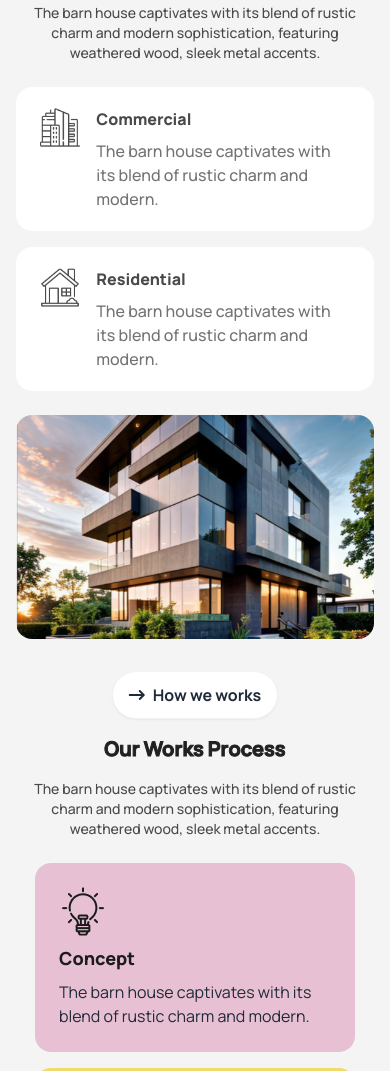
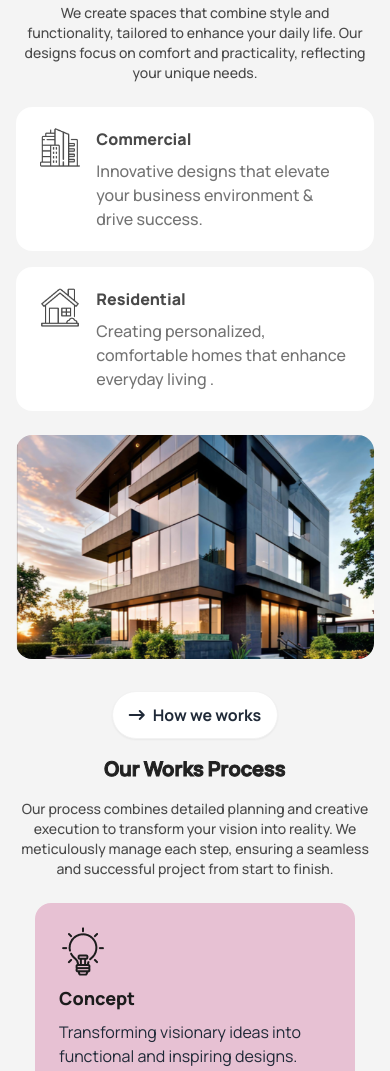
Before and after one commit to User-RAY/Assignment-3, a plain HTML site: page index.html in a window 390 px wide. Shown: the part 785-1856 px from the top of the page. Drawn offline with nearby package versions, Linux system fonts and the light colour scheme.

Commit message:
made some content text changes

```diff
--- a/index.html
+++ b/index.html
@@ -110,6 +110,7 @@
 
     <main>
 
+      <!-- About us section -->
         <section class="bg-[#F4F4F4]">
 
           <div class="mt-8 w-11/12 mx-auto flex justify-center items-center flex-col sm:flex-row ">
@@ -118,7 +119,7 @@
               <img src="assets/Vector.png" alt="spiral-arrow" class="absolute top-[-2rem] left-[-2rem] hidden sm:inline">
               <button class="btn rounded-full bg-white font-bold text-base mt-8"> <i class="fa-solid fa-arrow-right-long"></i>About Us</i></button>
               <h1 class="font-bold text-2xl text-center sm:text-left text-[#212121] my-4 sm:text-4xl sm:w-3/5" style="-webkit-text-stroke: 1px;">We design thoughtful, liveable spaces</h1>
-              <p class="text-center font-medium text-sm text-[#494949] mb-6 sm:text-left sm:w-3/5">The barn house captivates with its blend of rustic charm and  modern sophistication, featuring weathered wood, sleek metal accents.</p>
+              <p class="text-center font-medium text-sm text-[#494949] mb-6 sm:text-left sm:w-3/5">We create spaces that combine style and functionality, tailored to enhance your daily life. Our designs focus on comfort and practicality, reflecting your unique needs.</p>
               <div class="flex p-5 card-side px-6 bg-base-100 rounded-2xl mb-4 sm:mr-8">
                <figure class="flex items-start sm:items-center min-w-10">
                  <img
@@ -127,7 +128,7 @@
                </figure>
                <div class="card-body p-0 pl-4">
                  <h2 class="card-title font-extrabold text-base text-[#494949]">Commercial</h2>
-                 <p class="font-medium text-base text-[#737373]">The barn house captivates with its blend of rustic charm and modern.</p>
+                 <p class="font-medium text-base text-[#737373]">Innovative designs that elevate your business environment & drive success.</p>
                </div>
               </div>
               <div class="flex p-5 card-side px-6 bg-base-100 rounded-2xl mb-6 sm:mr-8">
@@ -138,7 +139,7 @@
               </figure>
               <div class="card-body p-0 pl-4">
                 <h2 class="card-title font-extrabold text-base text-[#494949]">Residential</h2>
-                <p class="font-medium text-base text-[#737373]">The barn house captivates with its blend of rustic charm and modern.</p>
+                <p class="font-medium text-base text-[#737373]">Creating personalized, comfortable homes that enhance everyday living .</p>
               </div>
               </div>
             </div>
@@ -152,14 +153,14 @@
 
         </section>
 
-
+        <!-- work process section -->
         <section  class="bg-[#F4F4F4]">
 
           <div class="w-11/12 mx-auto flex justify-center items-center flex-col">
 
             <button class="btn rounded-full bg-white font-bold text-base mt-8"> <i class="fa-solid fa-arrow-right-long"></i>How we works</i></button>
             <h1 class="font-bold text-xl text-[#212121] my-4 sm:text-4xl" style="-webkit-text-stroke: 1px;" >Our Works Process</h1>
-            <p class="font-medium text-sm text-[#494949] text-center mb-6 sm:max-w-2xl">The barn house captivates with its blend of rustic charm and modern sophistication, featuring weathered wood, sleek metal accents.</p>
+            <p class="font-medium text-sm text-[#494949] text-center mb-6 sm:max-w-2xl">Our process combines detailed planning and creative execution to transform your vision into reality. We meticulously manage each step, ensuring a seamless and successful project from start to finish.</p>
 
             <div class="sm:flex sm:gap-6 sm:mb-24">
 
@@ -172,7 +173,7 @@
                 </figure>
                 <div class="card-body text-left p-0">
                   <h2 class="card-title text-left font-extrabold text-lg text-[#1C1C1C] mt-2">Concept</h2>
-                  <p>The barn house captivates with its blend of rustic charm and modern.</p>
+                  <p>Transforming visionary ideas into functional and inspiring designs.</p>
                 </div>
               </div>
 
@@ -185,7 +186,7 @@
                 </figure>
                 <div class="card-body text-left p-0">
                   <h2 class="card-title text-left font-extrabold text-lg text-[#1C1C1C] mt-2">Design Process</h2>
-                  <p>The barn house captivates with its blend of rustic charm and modern.</p>
+                  <p>A seamless journey from concept to completion, ensuring your vision becomes reality.</p>
                 </div>
               </div>
 
@@ -198,7 +199,7 @@
                 </figure>
                 <div class="card-body text-left p-0">
                   <h2 class="card-title text-left font-extrabold text-lg text-[#1C1C1C] mt-2">Supervision</h2>
-                  <p>The barn house captivates with its blend of rustic charm and modern.</p>
+                  <p>Expert oversight to ensure your project stays on track and meets the highest standards.</p>
                 </div>
               </div>
 
@@ -211,7 +212,7 @@
                 </figure>
                 <div class="card-body text-left p-0">
                   <h2 class="card-title text-left font-extrabold text-lg text-[#1C1C1C] mt-2">Budget Planning</h2>
-                  <p>The barn house captivates with its blend of rustic charm and modern.</p>
+                  <p>Strategic management to maximize value while staying within your financial goals.</p>
                 </div>
               </div>
 
@@ -226,7 +227,7 @@
 
             <button class="btn rounded-full bg-[#ABEF5F]/[.2] font-bold text-base mt-8 border-none sm:mt-24"> <i class="fa-solid fa-arrow-right-long"></i>Explore our Latest works</i></button>
             <h1 class="font-bold text-2xl text-[#212121] my-4 w-4/5 text-center sm:text-5xl" style="-webkit-text-stroke: 1px;" >Our Latest Portfolio</h1>
-            <p class="font-medium text-sm text-[#494949] text-center mb-6 sm:max-w-2xl sm:text-base sm:my-8">The barn house captivates with its blend of rustic charm and modern sophistication, featuring weathered wood, sleek metal accents.</p>
+            <p class="font-medium text-sm text-[#494949] text-center mb-6 sm:max-w-2xl sm:text-base sm:my-8">Explore our most recent projects showcasing innovative designs and exceptional craftsmanship.</p>
 
 
               <div class="sm:grid sm:grid-cols-5 sm:grid-rows-2 sm:gap-x-4">
@@ -240,7 +241,7 @@
                   </figure>
                   <div class="card-body items-left text-center sm:flex sm:w-1/2 sm:p-0 sm:py-4 sm:justify-evenly sm:pr-4">
                     <h2 class="card-title font-extrabold text-xl text-left">Commercial</h2>
-                    <p class="text-left font-medium text-base text-[#737373] sm:flex-grow-0 ">The barn house captivates with its blend of rustic charm and modern. The barn house captivates with its blend of rustic charm and modern.</p>
+                    <p class="text-left font-medium text-base text-[#737373] sm:flex-grow-0 ">Our commercial projects captivate with their blend of functionality and modern elegance, tailored to your business environment.</p>
                     <div class="flex justify-start items-center">
                       <button class="btn btn-outline bg-white border-none text-left p-0 font-extrabold text-base">View Details<i class="fa-solid fa-arrow-up-long w-8 h-8  flex justify-center items-center text-black bg-color-primary rounded-full rotate-45"></i></button>
                     </div>
@@ -277,7 +278,7 @@
                   </figure>
                   <div class="card-body items-left text-center sm:flex sm:w-1/2 sm:py-4 sm:p-0 sm:justify-evenly">
                     <h2 class="card-title font-extrabold text-xl text-left">Commercial</h2>
-                    <p class="text-left font-medium text-base text-[#737373] sm:flex-grow-0">The barn house captivates with its blend of rustic charm and modern.</p>
+                    <p class="text-left font-medium text-base text-[#737373] sm:flex-grow-0">Elevating business environments with cutting-edge designs that blend functionality and style.</p>
                     <div class="flex justify-start items-center">
                       <button class="btn btn-outline bg-white border-none text-left p-0 font-extrabold text-base">View Details<i class="fa-solid fa-arrow-up-long w-8 h-8  flex justify-center items-center text-black bg-color-primary rounded-full rotate-45"></i></button>
                     </div>
@@ -355,7 +356,7 @@
 
             <button class="btn rounded-full bg-[#ABEF5F]/[.2] font-bold text-base mt-8 border-none sm:mt-24"> <i class="fa-solid fa-arrow-right-long"></i>Let's Connect</i></button>
             <h1 class="font-bold text-2xl text-[#212121] my-4 w-4/5 text-center sm:text-5xl" style="-webkit-text-stroke: 1px;" >Let's Discuss Next Project</h1>
-            <p class="font-medium text-sm text-[#494949] text-center mb-6 sm:max-w-2xl sm:text-base sm:my-8">The barn house captivates with its blend of rustic charm and modern sophistication, featuring weathered wood, sleek metal accents.</p>
+            <p class="font-medium text-sm text-[#494949] text-center mb-6 sm:max-w-2xl sm:text-base sm:my-8">Connect with us to bring your vision to life with tailored design solutions and expert guidance.</p>
 
             <form action="#" class="mb-4 w-full sm:grid sm:grid-cols-2 gap-x-6">
 
@@ -389,7 +390,7 @@
             <a class="font-extrabold ml-2 text-3xl">Rinterio</a>
           </div>
 
-          <p class="font-medium text-base text-[#737373] text-center mb-8 sm:max-w-2xl sm:mx-auto">The barn house captivates with its blend of rustic charm and modern sophistication, featuring weathered wood, sleek metal accents.</p>
+          <p class="font-medium text-base text-[#737373] text-center mb-8 sm:max-w-2xl sm:mx-auto">Discover Rinterio’s innovative designs that seamlessly blend style and functionality for exceptional living and working spaces.</p>
 
           <div class="flex justify-center items-center sm:block sm:max-w-3xl sm:mx-auto">
             <ul class="menu-horizontal px-1 flex-col items-center justify-center sm:flex sm:justify-around sm:flex-row">
```
